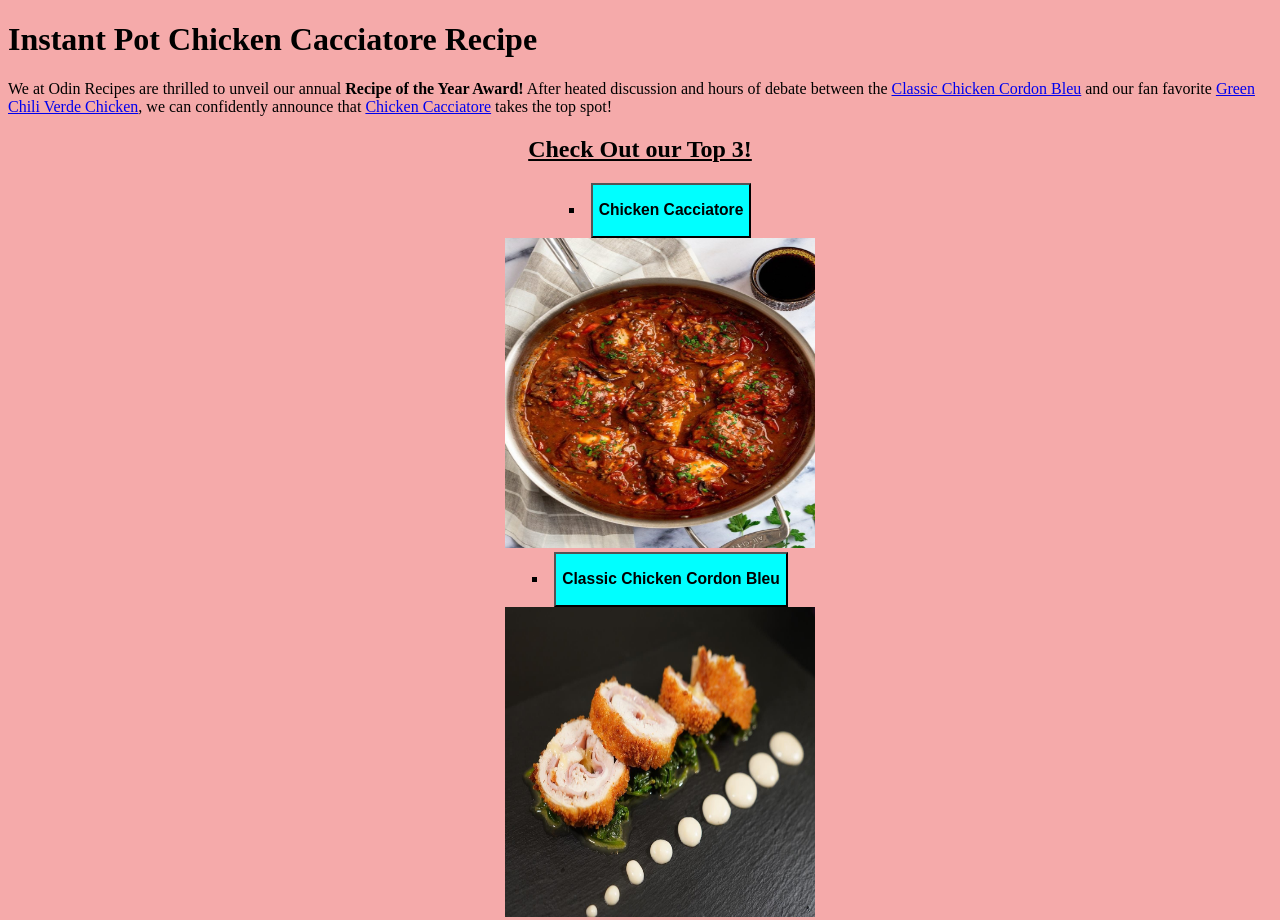
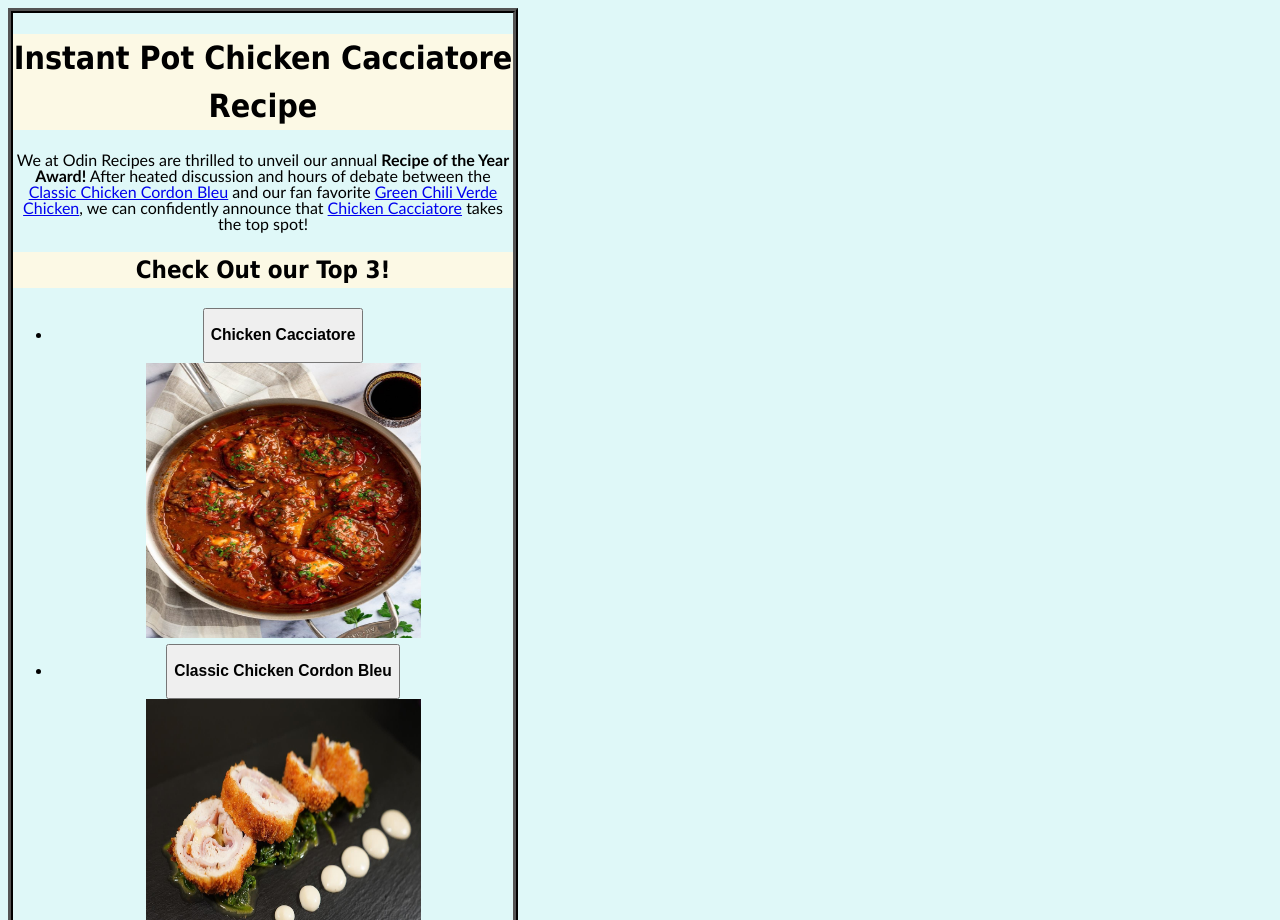
Before and after one commit to FectorZ/odin-recipes, a plain HTML site: page index.html in a window 1280 px wide. Shown: the top 920 px of the page. Drawn offline with Linux system fonts and the light colour scheme.

Commit message:
Final Style/ End Project finalized the style to the main menu and branchjing pages

```diff
--- a/index.html
+++ b/index.html
@@ -9,26 +9,27 @@
     </head>
 
     <body>
-        <div class="main"><h1>Instant Pot Chicken Cacciatore Recipe</h1>
+        <div class="main header">
+        <h1>Instant Pot Chicken Cacciatore Recipe</h1>
 
-            <p>
-                We at Odin Recipes are thrilled to unveil our annual <strong>Recipe of the Year Award!</strong>
+            <p id="main-description">We at Odin Recipes are thrilled to unveil our annual <strong>Recipe of the Year Award!</strong>
                 After heated discussion and hours of debate between
                 the <a href="recipies/cordon-bleu.html">Classic Chicken Cordon Bleu</a> and our fan
                 favorite <a href="recipies/green-chili.html">Green Chili Verde Chicken</a>,
                 we can confidently announce that <a href="recipies/chicken.html">Chicken Cacciatore</a>
                 takes the top spot!
-            </p></div>
+            </p>
 
-        <div class="bottom"><h2><u>Check Out our Top 3!</u></h2>
+        <h2>Check Out our Top 3!</h2>
 
             <ul>
                 <li><a href="recipies/chicken.html"><button><h3>Chicken Cacciatore</h3></button></a></li>
-                <img src="./images/chicken-cacciatore.jpg" height="310" width="310">
+                <img src="./images/chicken-cacciatore.jpg" height="275" width="275">
                 <li><a href="recipies/cordon-bleu.html"><button><h3>Classic Chicken Cordon Bleu</h3></button></a></li>
-                <img src="./images/cordon-bleu.jpg" height="310" width="310">
+                <img src="./images/cordon-bleu.jpg" height="275" width="275">
                 <li><a href="recipies/green-chili.html"><button><h3>Chili Verde Chicken</h3></button></a></li>
-                <img src="./images/green-chili.jpg" height="310" width="310">
-            </ul></div>
+                <img src="./images/green-chili.jpg" height="275" width="275">
+            </ul>
+        </div>
     </body>
 </html>
--- a/odin-recipes.css
+++ b/odin-recipes.css
@@ -1,21 +1,40 @@
 body {
-    background-color: rgb(245, 170, 170);
-    text-align: left;
+    background-color: rgb(223, 248, 248);
 }
 
-h2,
-ul {
-    list-style: square;
+#main-description {
+    line-height: 1;
     text-align: center;
-    list-style-position: inside;
 }
 
-div.bottom{
-    border: black;
-    border-color: cyan;
+.main.header {
+    display: inline-block;
+    width: 500px;
+    border: 5px;
+    border-style: ridge;
+    border-color: rgb(0, 0, 0);
+    text-align: center;
+    line-height: 1.5;
+    font-family: 'Gill Sans', 'Gill Sans MT', Calibri, 'Trebuchet MS', sans-serif;
+}
+
+img {
+    line-height: 2;
 }
 
 button {
-    background-color: aqua;
-    color: black;
+    transition-duration: 0.4s;
 }
+
+button:hover {
+    background-color: #04AA6D;
+    color: rgb(0, 0, 0);
+}
+
+h1,
+h2 {
+    background-color: rgb(252, 249, 229);
+    font-family: Tahoma;
+    text-align: center;
+
+}
--- a/recipies/recipes.css
+++ b/recipies/recipes.css
@@ -0,0 +1,52 @@
+body {
+    background-color: rgb(223, 248, 248);
+}
+
+ol {
+    line-height: 1.2;
+}
+
+#image{
+    text-align: center;
+}
+
+#main-description {
+    line-height: 1.1;
+}
+
+.details {
+    line-height: 0.5;
+    text-align: center;
+}
+
+.recipe.card {
+    display: inline-block;
+    width: 500px;
+    border: 5px;
+    border-style: ridge;
+    border-color: rgb(0, 0, 0);
+    text-align: left;
+    line-height: 1.5;
+    font-family: 'Gill Sans', 'Gill Sans MT', Calibri, 'Trebuchet MS', sans-serif;
+}
+
+.references {
+    text-align: left;
+    list-style-position: inside;
+}
+
+#link-heading {
+    display: inline-block;
+    width: 500px;
+    border: 2px;
+    border-color: rgb(0, 0, 0);
+    border-style: solid;
+}
+
+h1,
+h3,
+h4 {
+    background-color: rgb(252, 249, 229);
+    font-family: Tahoma;
+    text-align: center;
+}
```
Also changed, not shown: recipies/chicken.html (+12 -3 lines), recipies/cordon-bleu.html (+11 -2 lines), recipies/green-chili.html (+11 -3 lines).
